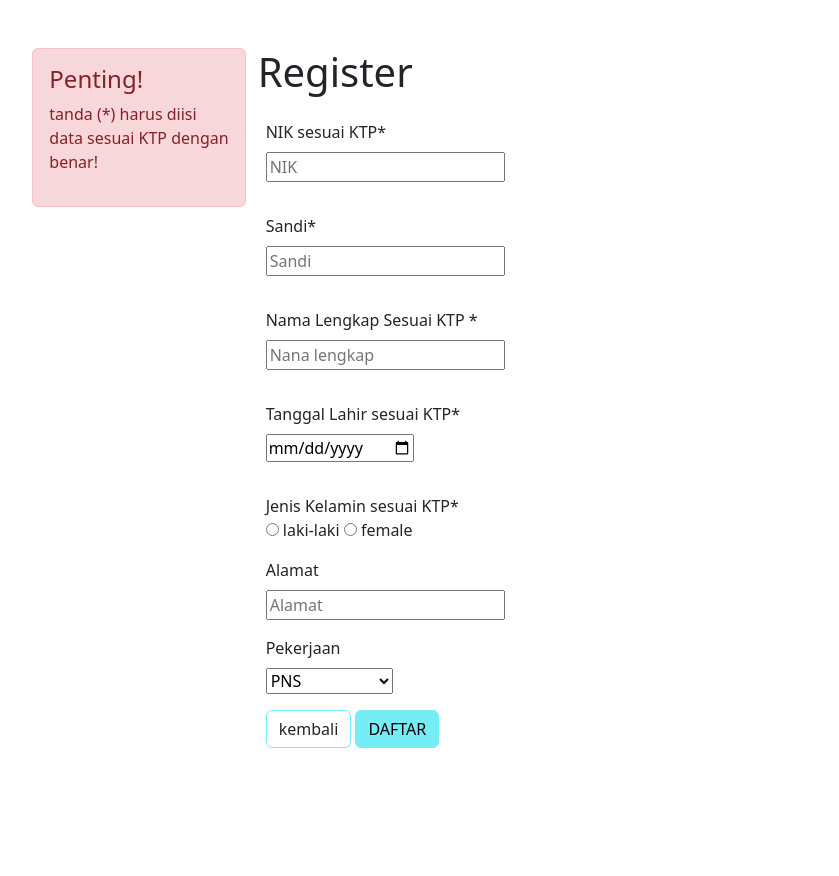
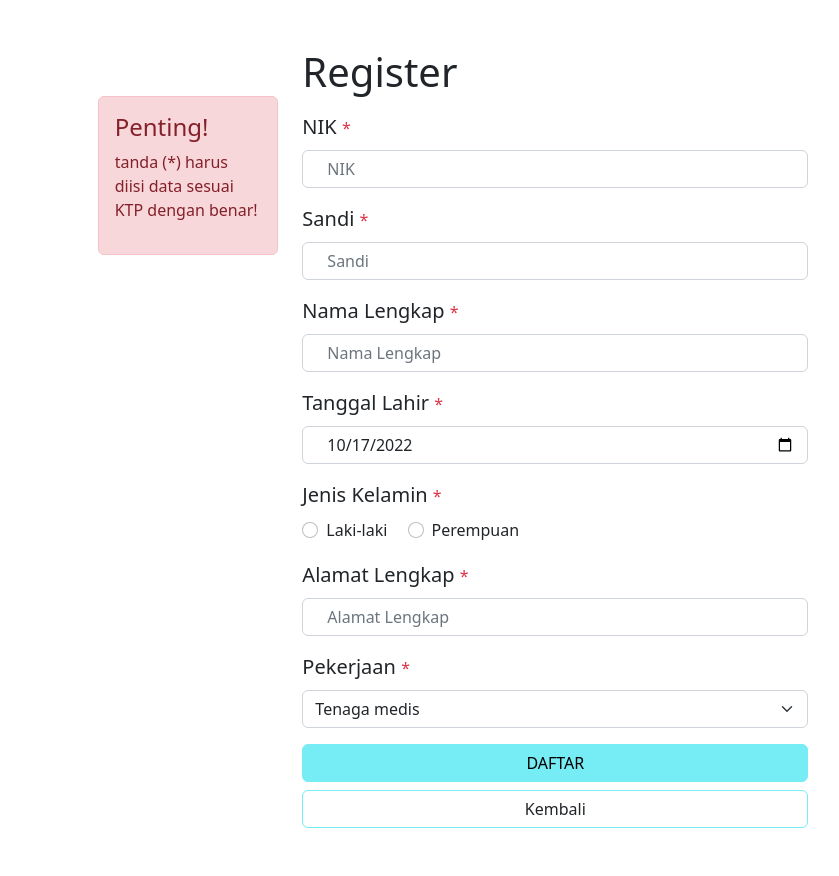
Before and after one commit to ahmadhilmandani/vcp_2022, a CodeIgniter app: page /vcp_2022/C_register in a window 1280 px wide. Shown: the whole page, without its empty margins (181-1020 px from the left). Before the commit the page ends 748 px from the top, so only its background shows below. Run offline with CodeIgniter, Linux system fonts and the light colour scheme; some libraries are stand-ins or nearby versions.

Commit message:
update view register user

```diff
--- a/application/models/M_vaksin_on.php
+++ b/application/models/M_vaksin_on.php
@@ -164,6 +164,7 @@ class M_vaksin_on extends CI_Model
         $jumlah_remaja = 0;
         $jumlah_dewasa = 0;
         $jumlah_lansia = 0;
+
         foreach ($get_umur_user as $row) {
             if ($row['umur'] >= 18 && $row['umur'] <= 30) {
                 array_push($remaja, $row['jumlah']);
@@ -192,4 +193,5 @@ class M_vaksin_on extends CI_Model
             'jumlah_tervaksin' => $user_tervaksin
         ];
     }
+
 }
--- a/application/views/combine/View_register.php
+++ b/application/views/combine/View_register.php
@@ -1,65 +1,69 @@
-<div class="container-fluid mt-5">
-     <div class="row d-flex justify-content-center position-relative">
-          <div class="col-2 alert alert-danger position-sticky top-0 start-0" style="height:fit-content;">
-               <h4 class="h4">Penting!</h4>
+<div class="container d-flex justify-content-center">
+     <div class="row my-lg-5">
+          <div class="col-lg-3 col-sm-2 alert alert-danger position-sticky top-0 start-0 mt-lg-5" style="height:fit-content;">
+               <h4 class="">Penting!</h4>
                <p>tanda (*) harus diisi data sesuai KTP dengan benar!</p>
           </div>
-          <form action="<?= base_url('C_register/register_user') ?>" method="POST" class="col-6">
-               <h1 class="h1">Register</h1>
-               <div class="row">
-                    <div class="my-3 mx-2 col-sm-12">
-                         <label for="nik">NIK sesuai KTP<span>*</span></label><br>
-                         <input type="text" placeholder="NIK" name="nik" id="nik" required class="mt-2">
+          <div class="col-lg-9 ps-lg-4">
+               <form action="<?= base_url('C_register/register_user') ?>" method="POST">
+                    <h1 class="mb-3">Register</h1>
+                    <div class="mb-3">
+                         <label for="NIK" class="form-label fs-5">NIK <span class="text-danger fs-6">*</span></label>
+                         <input type="text" name="NIK" class="form-control ps-4" id="NIK" placeholder="NIK" required>
+                    </div>
+                    <div class="mb-3">
+                         <label for="Sandi" class="form-label fs-5">Sandi <span class="text-danger fs-6">*</span></label>
+                         <input type="text" name="sandi" class="form-control ps-4" id="Sandi" placeholder="Sandi" required>
+                    </div>
+                    <div class="mb-3">
+                         <label for="nama" class="form-label fs-5">Nama Lengkap <span class="text-danger fs-6">*</span></label>
+                         <input type="text" name="nama" class="form-control ps-4" id="nama" placeholder="Nama Lengkap" required>
+                    </div>
+                    <div class="mb-3">
+                         <label for="tanggal_lahir" class="form-label fs-5">Tanggal Lahir <span class="text-danger fs-6">*</span></label>
+                         <input type="date" name="tanggal_lahir" class="form-control ps-4" id="tanggal_lahir" placeholder="Tanggal Lahir" value="<?= date('Y-m-d'); ?>" required>
                     </div>
 
-                    <div class="my-3 mx-2 col-sm-12">
-                         <label for="sandi">Sandi<span>*</span></label><br>
-                         <input type="password" placeholder="Sandi" name="sandi" id="sandi" required class="mt-2">
+
+                    <label class="form-label fs-5">Jenis Kelamin <span class="text-danger fs-6">*</span></label>
+                    <div class="mb-3">
+                         <div class="form-check form-check-inline">
+                              <input class="form-check-input" type="radio" name="jenis_kelamin" id="jenis_kelamin_l" value="l">
+                              <label class="form-check-label" for="jenis_kelamin_l">Laki-laki</label>
+                         </div>
+                         <div class="form-check form-check-inline">
+                              <input class="form-check-input" type="radio" name="jenis_kelamin" id="jenis_kelamin_p" value="p">
+                              <label class="form-check-label" for="jenis_kelamin_p">Perempuan</label>
+                         </div>
                     </div>
 
-                    <div class="my-3 mx-2 col-sm-12">
-                         <label for="nama">Nama Lengkap Sesuai KTP <span>*</span></label><br>
-                         <input type="text" placeholder="Nana lengkap" name="nama" id="nama" required class="mt-2">
+                    <div class="mb-3">
+                         <label for="alamat" class="form-label fs-5">Alamat Lengkap <span class="text-danger fs-6">*</span></label>
+                         <input type="text" name="alamat" class="form-control ps-4" id="alamat" placeholder="Alamat Lengkap" required>
                     </div>
 
-                    <div class="my-3 mx-2 col-sm-12">
-                         <label for="tanggal_lahir">Tanggal Lahir sesuai KTP<span>*</span></label><br>
-                         <input type="date" placeholder="Tanggal lahir" name="tanggal_lahir" id="tanggal_lahir" required class="mt-2">
+                    <div class="mb-3">
+                         <label for="perkerjaan" class="form-label fs-5">Pekerjaan <span class="text-danger fs-6">*</span></label>
+                         <select class="form-select" name="perkerjaan" id="perkerjaan" aria-label="Default select example">
+                              <option value="tenaga medis" selected>Tenaga medis</option>
+                              <option value="pns">PNS</option>
+                              <option value="mahasiswa/pelajar">Mahasiswa/pelajar</option>
+                              <option value="wiraswasta">Wiraswasta</option>
+                              <option value="wirausaha">Wirausaha</option>
+                              <option value="guru">Guru</option>
+                              <option value="pengacara">Pengacara</option>
+                              <option value="freelance">Freelance</option>
+                              <option value="lainnya">Lainnya ...</option>
+                         </select>
                     </div>
-               </div>
 
 
-               <div class="my-3 mx-2">
-                    <div>
-                         <label>Jenis Kelamin sesuai KTP<span>*</span></label>
+                    <div class="d-grid gap-2">
+                         <button class="btn btn-info" type="submit">DAFTAR</button>
+                         <a href="<?= base_url('C_dashboard') ?>" class="text-dark btn btn-outline-info" type="button">Kembali</a>
                     </div>
-                    <div>
-                         <input type="radio" name="jenis_kelamin" value="l" required>
-                         <label>laki-laki</label>
 
-                         <input type="radio" name="jenis_kelamin" value="p" required>
-                         <label>female</label>
-                    </div>
-               </div>
-
-               <div class="my-3 mx-2">
-                    <label for="alamat">Alamat</label><br>
-                    <input type="text" placeholder="Alamat" name="alamat" id="alamat" required class="mt-2">
-               </div>
-
-               <div class="my-3 mx-2">
-                    <label for="perkerjaan">Pekerjaan</label><br>
-                    <select id="perkerjaan" name="perkerjaan" class="mt-2">
-                         <option value="pns">PNS</option>
-                         <option value="tenaga medis">Tenaga medis</option>
-                         <option value="mahasiswa">Mahasiswa</option>
-                    </select>
-               </div>
-
-               <div class="my-3 mx-2">
-                    <a href="<?= base_url('C_dashboard') ?>" class="text-dark btn btn-outline-info">kembali</a>
-                    <button type="submit" class="btn btn-info">DAFTAR</button>
-               </div>
-          </form>
+               </form>
+          </div>
      </div>
 </div>
--- a/application/views/templates/admin/View_main_admin.php
+++ b/application/views/templates/admin/View_main_admin.php
@@ -1,3 +1,4 @@
+
 <?php if ($click_sidebar === 0) : ?>
     <div id="beranda-konten" data-click-sidebar="0">
         <h1 class="text-primary mb-4">Hai, <?= $this->session->userdata('nama') ?>!</h1>
```
Also changed, not shown: application/controllers/C_admin.php (+4 -4 lines), application/views/templates/admin/View_sidebar_admin.php (+4 -4 lines).
